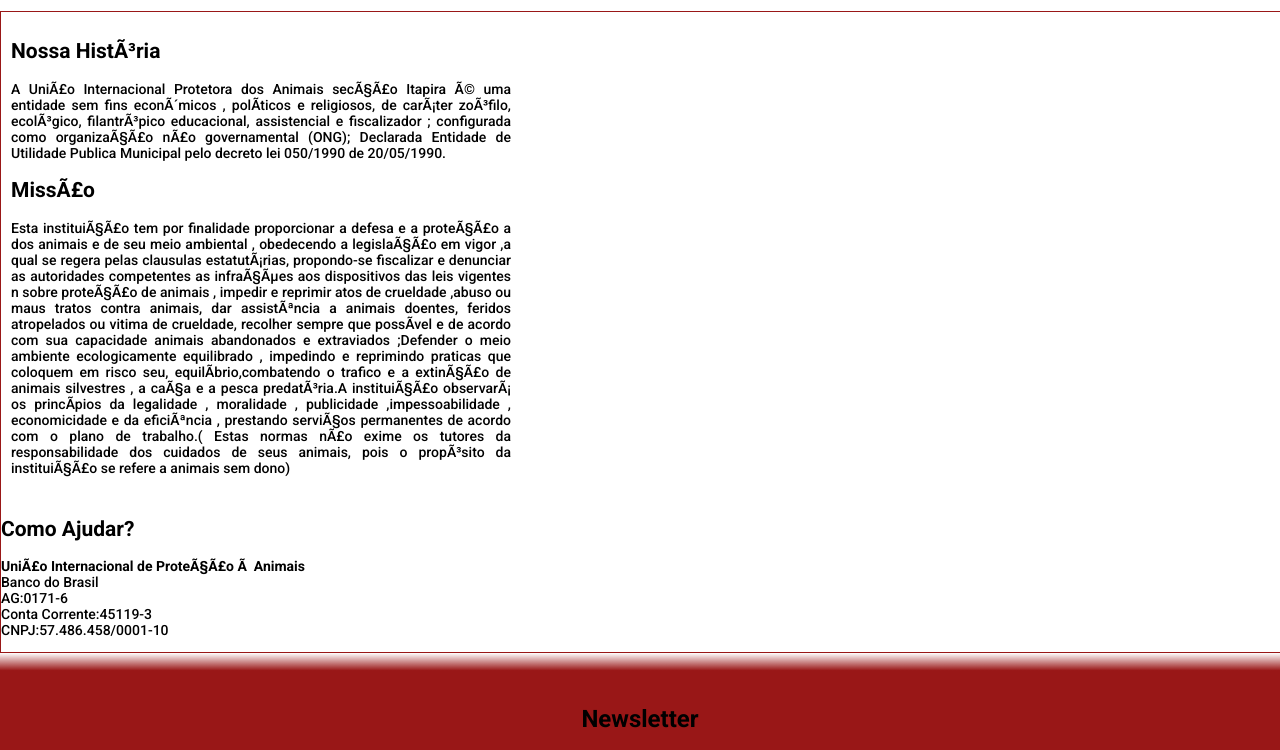
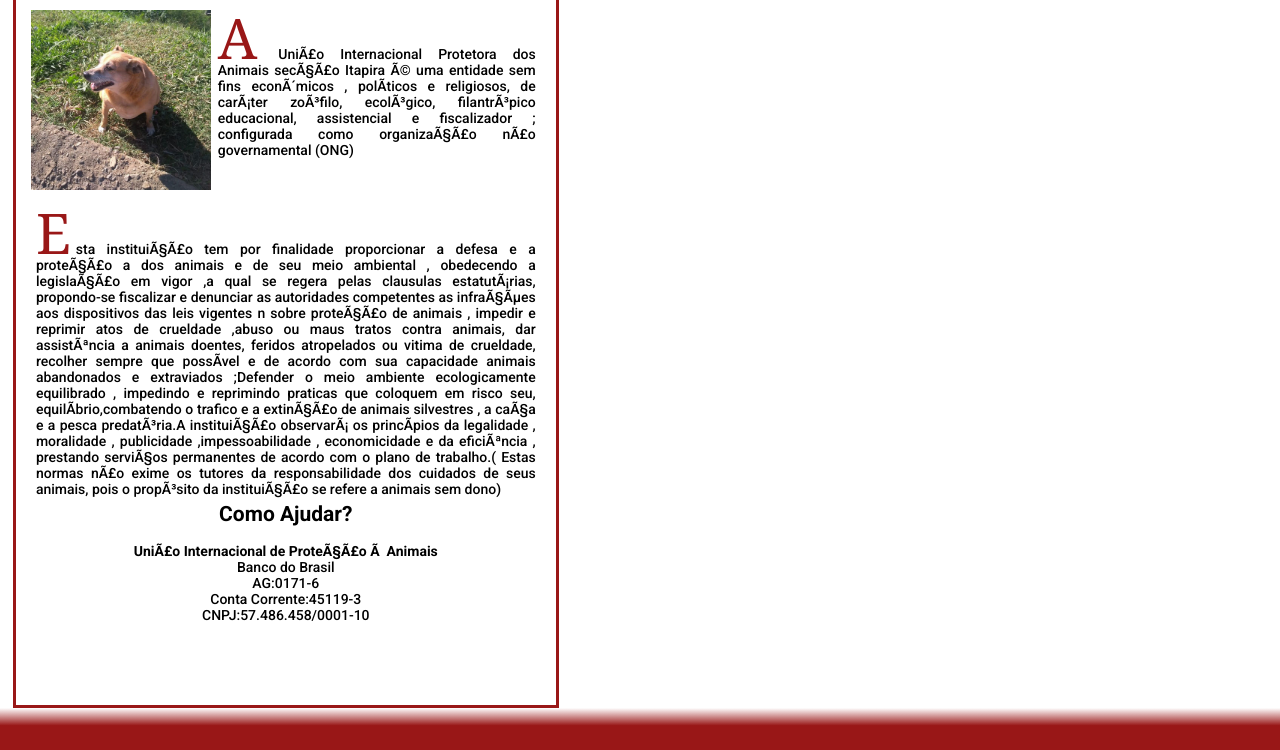
Before and after one commit to aguinaldosantana/uipa-site, a plain HTML site: page index.html in a window 1280 px wide. Shown: the part 105-855 px from the top of the page. Drawn offline with Linux system fonts and the light colour scheme.

Commit message:
começando css

```diff
--- a/_css/estilos.css
+++ b/_css/estilos.css
@@ -9,12 +9,23 @@ header {
     text-align: center;
 }
 main {
-    border: solid 0.05em rgb(153,23,23);
+    width: 100%;
+    margin-left: 1%;
+}
+section {
+    border: solid 3px rgb(153,23,23);
     font-size: 14px;
-    width: 100%;
+    padding: 5px 5px;
+    width: 530px;
+    height: 700px;
 }
+
 li{
     display:inline-block
+}
+
+ul {
+    margin: 5px;
 }
 a {
     font-size: 0.85em;
@@ -26,16 +37,43 @@ a {
 a:hover {
     background-color: rgb(221, 175, 175)
 }
+h1 {
+    margin: 0px;
+    padding: 15px;
+}
+p {
+    margin: 1%;
+}
 
-#historia {
-    float: left;
-}
 .principal {
-    width: 500px;
+    width: 510px;
     padding: 10px;
+    margin-right: 2px;
     text-align: justify;
 }
 
+.historia img{
+    width: 180px;
+    float: left;
+    margin-right: 0.5em;
+    margin-bottom: 15px;
+}
+
+.historia p:first-of-type::first-letter {
+    color: rgb(153,23,23);
+    font-size: 4em;
+    font-family: Georgia, 'Times New Roman', Times, serif;
+    margin: 0 5px 0 0;
+    line-height: 0.8;
+    clear: both;
+}
+.historia{
+    float: left;
+    clear: both;
+}
+.doacao-inf {
+    text-align: center;
+}
 footer {
     background: linear-gradient(to top, rgb(153,23,23) 90%, rgb(255, 255, 255));
     text-align: center;
--- a/index.html
+++ b/index.html
@@ -24,24 +24,30 @@
             </header>
 
         <main>
+            <article>
+                <section>
                     <div class="principal">
+
                         <div class="historia">
-                        <h2>Nossa História</h2>
-                        <p>A União Internacional Protetora dos Animais secção Itapira é uma entidade sem fins econômicos , políticos e religiosos, de caráter zoófilo, ecológico, filantrópico educacional, assistencial e fiscalizador ; configurada como organização não governamental (ONG); Declarada Entidade de Utilidade Publica Municipal pelo decreto lei 050/1990 de 20/05/1990.</p>
+                            <img src="./img/amarelo.jpg" class="img-fluid ${3|rounded-top,rounded-right,rounded-bottom,rounded-left,rounded-circle,|}" alt="Foto-Cachorro" title="Foto-Cachorro">
+                            <p>A União Internacional Protetora dos Animais secção Itapira é uma entidade sem fins econômicos , políticos e religiosos, de caráter zoófilo, ecológico, filantrópico educacional, assistencial e fiscalizador ; configurada como organização não governamental (ONG)</p>
+
                         </div>
 
-                    <div class="missao">
-                        <h2>Missão</h2>
-                        <p>Esta instituição tem por finalidade proporcionar a defesa e a proteção a dos animais e de seu meio ambiental , obedecendo a legislação em vigor ,a qual se regera pelas clausulas estatutárias, propondo-se fiscalizar e denunciar as autoridades competentes as infrações aos dispositivos das leis vigentes n sobre proteção de animais , impedir e reprimir atos de crueldade ,abuso ou maus tratos contra animais, dar assistência a animais doentes, feridos atropelados ou vitima de crueldade, recolher sempre que possível e de acordo com sua capacidade animais abandonados e extraviados ;Defender o meio ambiente ecologicamente equilibrado , impedindo e reprimindo praticas que coloquem em risco seu, equilíbrio,combatendo o trafico e a extinção de animais silvestres , a caça e a pesca predatória.A instituição observará os princípios da legalidade , moralidade , publicidade ,impessoabilidade , economicidade e da eficiência , prestando serviços permanentes de acordo com o plano de trabalho.( Estas normas não exime os tutores da responsabilidade dos cuidados de seus animais, pois o propósito da instituição se refere a animais sem dono)</p>
-                    </div>
+                        <div class="historia">
+                            <p id="missao">Esta instituição tem por finalidade proporcionar a defesa e a proteção a dos animais e de seu meio ambiental , obedecendo a legislação em vigor ,a qual se regera pelas clausulas estatutárias, propondo-se fiscalizar e denunciar as autoridades competentes as infrações aos dispositivos das leis vigentes n sobre proteção de animais , impedir e reprimir atos de crueldade ,abuso ou maus tratos contra animais, dar assistência a animais doentes, feridos atropelados ou vitima de crueldade, recolher sempre que possível e de acordo com sua capacidade animais abandonados e extraviados ;Defender o meio ambiente ecologicamente equilibrado , impedindo e reprimindo praticas que coloquem em risco seu, equilíbrio,combatendo o trafico e a extinção de animais silvestres , a caça e a pesca predatória.A instituição observará os princípios da legalidade , moralidade , publicidade ,impessoabilidade , economicidade e da eficiência , prestando serviços permanentes de acordo com o plano de trabalho.( Estas normas não exime os tutores da responsabilidade dos cuidados de seus animais, pois o propósito da instituição se refere a animais sem dono)</p>
                         </div>
 
-            <h2 id="ajude">Como Ajudar?</h2>
+                        <div class="doacao-inf">
 
-            <div id="doacao-inf">
+                            <h2>Como Ajudar?</h2>
                             <span><b>União Internacional de Proteção à Animais</b></br></span>Banco do Brasil</br>AG:0171-6</br>Conta Corrente:45119-3</br>CNPJ:57.486.458/0001-10</p>
+
                         </div>
 
+                    </div>
+                </section>
+            </article>
         </main>
 
         <footer>
```
Also changed, not shown: teste.html (added). Lines whose indentation alone changed are shown as unchanged.
